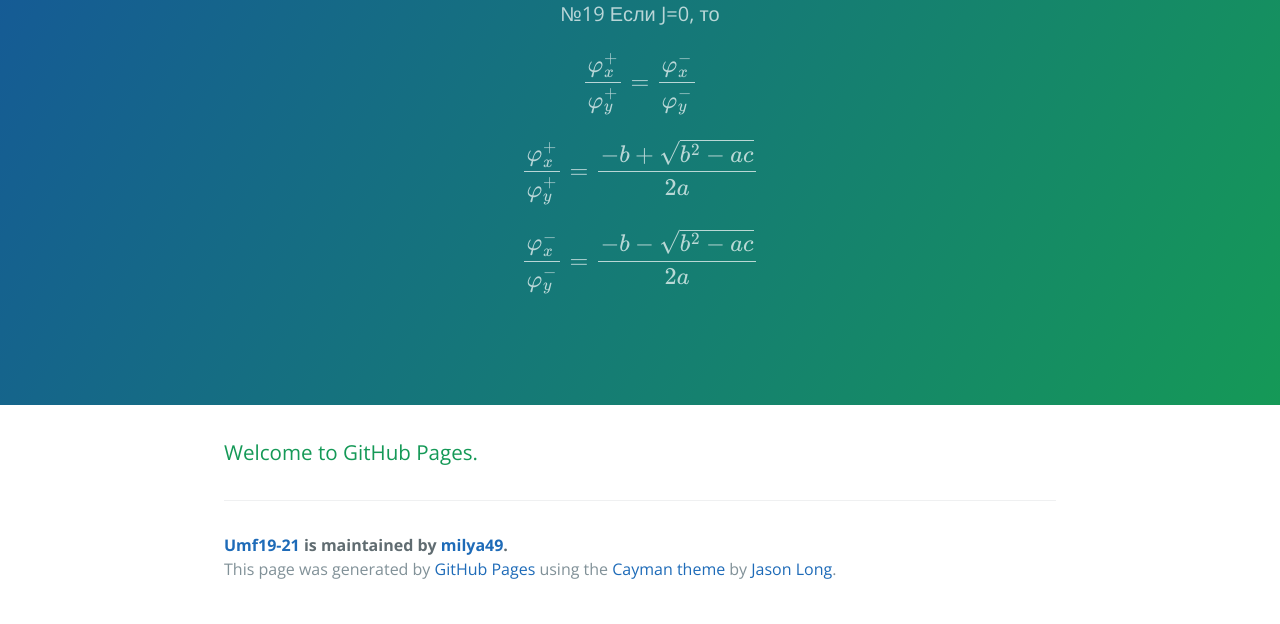
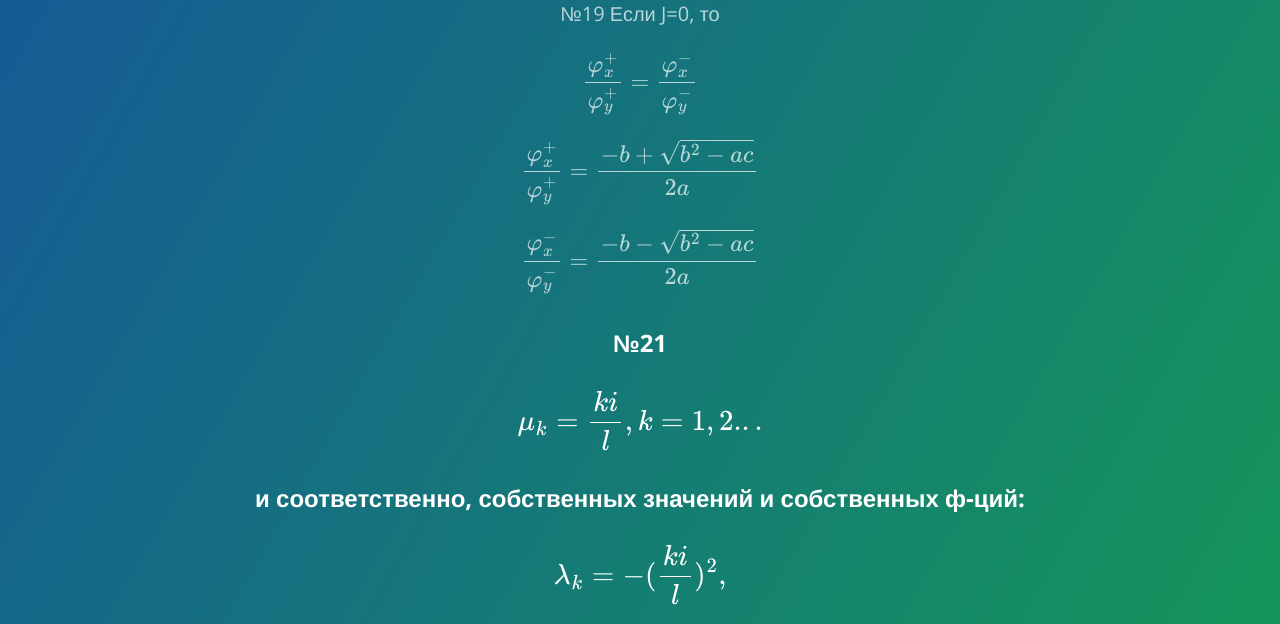
Before and after one commit to milya49/umf19-21, a plain HTML site: page index.html in a window 1280 px wide. Shown: the part 176-800 px from the top of the page. Drawn offline with nearby package versions, Linux system fonts and the light colour scheme; some packages are replaced by stand-ins of ours.

Commit message:
Update index.html

```diff
--- a/index.html
+++ b/index.html
@@ -29,6 +29,17 @@ AMS-MML_HTMLorMML">
 
 \[\frac{\varphi^-_x}{\varphi^-_y}=\frac{-b-\sqrt{b^2-ac}}{2a}\]
       </h2>
+      <h2>
+      №21
+      \[\mu_k=\frac{ki}{l},k=1,2...\]
+
+и соответственно, собственных значений  и собственных ф-ций:
+
+\[\lambda_k=-(\frac{ki}{l})^2,\]
+
+\[X_k=sin\frac{kix}{l},k=1,2...\]
+
+      </h2>
     </section>
 
     <section class="main-content">
```
